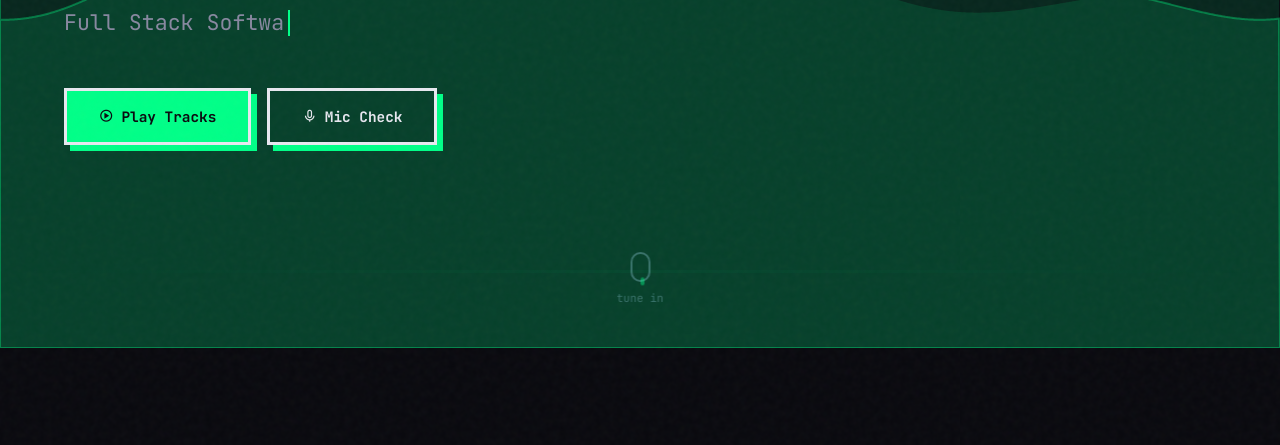
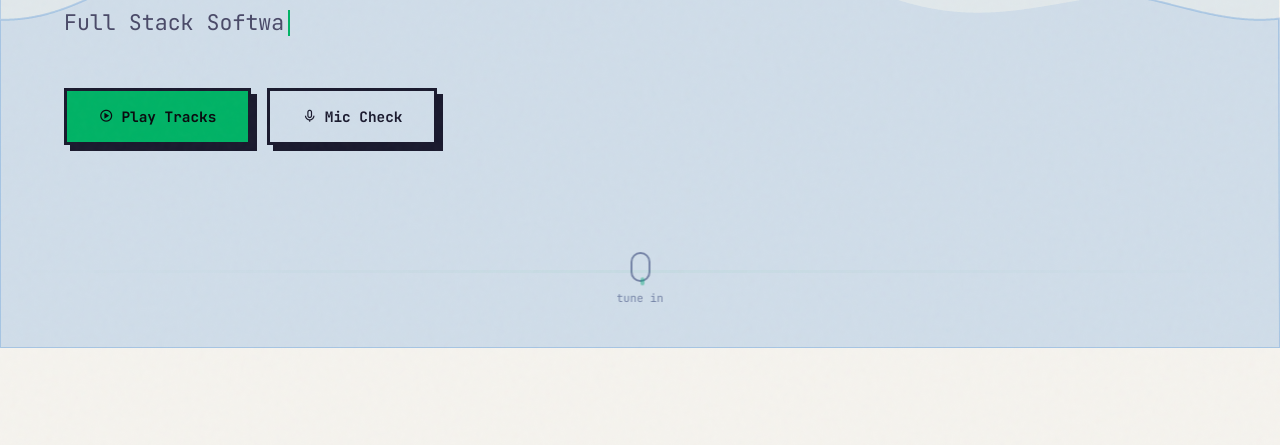
Before and after one commit to mohitjakhotra/portfolio, a plain HTML site: page index.html in a window 1280 px wide. Shown: the part 452-897 px from the top of the page. Drawn offline with nearby package versions, Linux system fonts and the light colour scheme; animation ran at ten frames a second.

Commit message:
refactor: set light mode as default theme and update logic to toggle dark mode

```diff
--- a/css/themes.css
+++ b/css/themes.css
@@ -3,50 +3,7 @@
    ============================================================ */
 
 :root {
-  /* Dark mode (default) — Digital Audio Workstation vibe */
-  --bg-primary: #0a0a0f;
-  --bg-secondary: #111118;
-  --bg-card: #16161f;
-  --bg-card-hover: #1e1e2a;
-  --bg-overlay: rgba(10, 10, 15, 0.92);
-
-  --text-primary: #e8e8f0;
-  --text-secondary: #8888a0;
-  --text-muted: #4a4a62;
-
-  /* Signal colors — inspired by studio gear LEDs */
-  --accent-signal: #00ff88;        /* Signal green — primary accent */
-  --accent-warmth: #f0a050;        /* Warm amber — tube amp glow */
-  --accent-redline: #ff4444;       /* Redline — VU meter peak */
-  --accent-blue: #0088ff;          /* Electric blue — digital signal */
-  --accent-purple: #7c6cff;       /* Electric purple — creative spark */
-
-  --border-color: #1e1e30;
-  --border-strong: #e8e8f0;
-
-  --shadow-neo: 6px 6px 0px 0px var(--accent-signal);
-  --shadow-neo-sm: 4px 4px 0px 0px var(--accent-signal);
-  --shadow-neo-warm: 6px 6px 0px 0px var(--accent-warmth);
-  --shadow-neo-blue: 6px 6px 0px 0px var(--accent-blue);
-
-  --noise-opacity: 0.035;
-  --cursor-color: var(--accent-signal);
-
-  --waveform-color: rgba(0, 255, 136, 0.12);
-  --waveform-stroke: rgba(0, 255, 136, 0.35);
-  --eq-bar-glow: rgba(0, 255, 136, 0.25);
-  --string-color: rgba(255, 255, 255, 0.08);
-
-  --transition-theme: background-color 0.5s cubic-bezier(0.22, 1, 0.36, 1),
-                      color 0.5s cubic-bezier(0.22, 1, 0.36, 1),
-                      border-color 0.5s cubic-bezier(0.22, 1, 0.36, 1),
-                      box-shadow 0.5s cubic-bezier(0.22, 1, 0.36, 1);
-}
-
-/* ============================================================
-   LIGHT MODE — Warm studio daylight
-   ============================================================ */
-body.light-mode {
+  /* LIGHT MODE (Default) — Warm studio daylight */
   --bg-primary: #f5f3ee;
   --bg-secondary: #ebe8e2;
   --bg-card: #ffffff;
@@ -78,4 +35,47 @@ body.light-mode {
   --waveform-stroke: rgba(0, 102, 204, 0.2);
   --eq-bar-glow: rgba(0, 179, 102, 0.15);
   --string-color: rgba(0, 0, 0, 0.06);
+
+  --transition-theme: background-color 0.5s cubic-bezier(0.22, 1, 0.36, 1),
+                      color 0.5s cubic-bezier(0.22, 1, 0.36, 1),
+                      border-color 0.5s cubic-bezier(0.22, 1, 0.36, 1),
+                      box-shadow 0.5s cubic-bezier(0.22, 1, 0.36, 1);
 }
+
+/* ============================================================
+   DARK MODE — Digital Audio Workstation vibe
+   ============================================================ */
+body.dark-mode {
+  --bg-primary: #0a0a0f;
+  --bg-secondary: #111118;
+  --bg-card: #16161f;
+  --bg-card-hover: #1e1e2a;
+  --bg-overlay: rgba(10, 10, 15, 0.92);
+
+  --text-primary: #e8e8f0;
+  --text-secondary: #8888a0;
+  --text-muted: #4a4a62;
+
+  /* Signal colors — inspired by studio gear LEDs */
+  --accent-signal: #00ff88;
+  --accent-warmth: #f0a050;
+  --accent-redline: #ff4444;
+  --accent-blue: #0088ff;
+  --accent-purple: #7c6cff;
+
+  --border-color: #1e1e30;
+  --border-strong: #e8e8f0;
+
+  --shadow-neo: 6px 6px 0px 0px var(--accent-signal);
+  --shadow-neo-sm: 4px 4px 0px 0px var(--accent-signal);
+  --shadow-neo-warm: 6px 6px 0px 0px var(--accent-warmth);
+  --shadow-neo-blue: 6px 6px 0px 0px var(--accent-blue);
+
+  --noise-opacity: 0.035;
+  --cursor-color: var(--accent-signal);
+
+  --waveform-color: rgba(0, 255, 136, 0.12);
+  --waveform-stroke: rgba(0, 255, 136, 0.35);
+  --eq-bar-glow: rgba(0, 255, 136, 0.25);
+  --string-color: rgba(255, 255, 255, 0.08);
+}
--- a/js/main.js
+++ b/js/main.js
@@ -146,15 +146,18 @@ function initThemeToggle() {
 
   // Check saved preference
   const savedTheme = localStorage.getItem('portfolio-theme');
-  if (savedTheme === 'light') {
-    document.body.classList.add('light-mode');
+
+  if (savedTheme === 'dark') {
+    document.body.classList.add('dark-mode');
+    updateThemeIcon(false);
+  } else {
     updateThemeIcon(true);
   }
 
   toggleBtn.addEventListener('click', () => {
-    const isLight = document.body.classList.toggle('light-mode');
-    localStorage.setItem('portfolio-theme', isLight ? 'light' : 'dark');
-    updateThemeIcon(isLight);
+    const isDark = document.body.classList.toggle('dark-mode');
+    localStorage.setItem('portfolio-theme', isDark ? 'dark' : 'light');
+    updateThemeIcon(!isDark);
   });
 }
 
```
